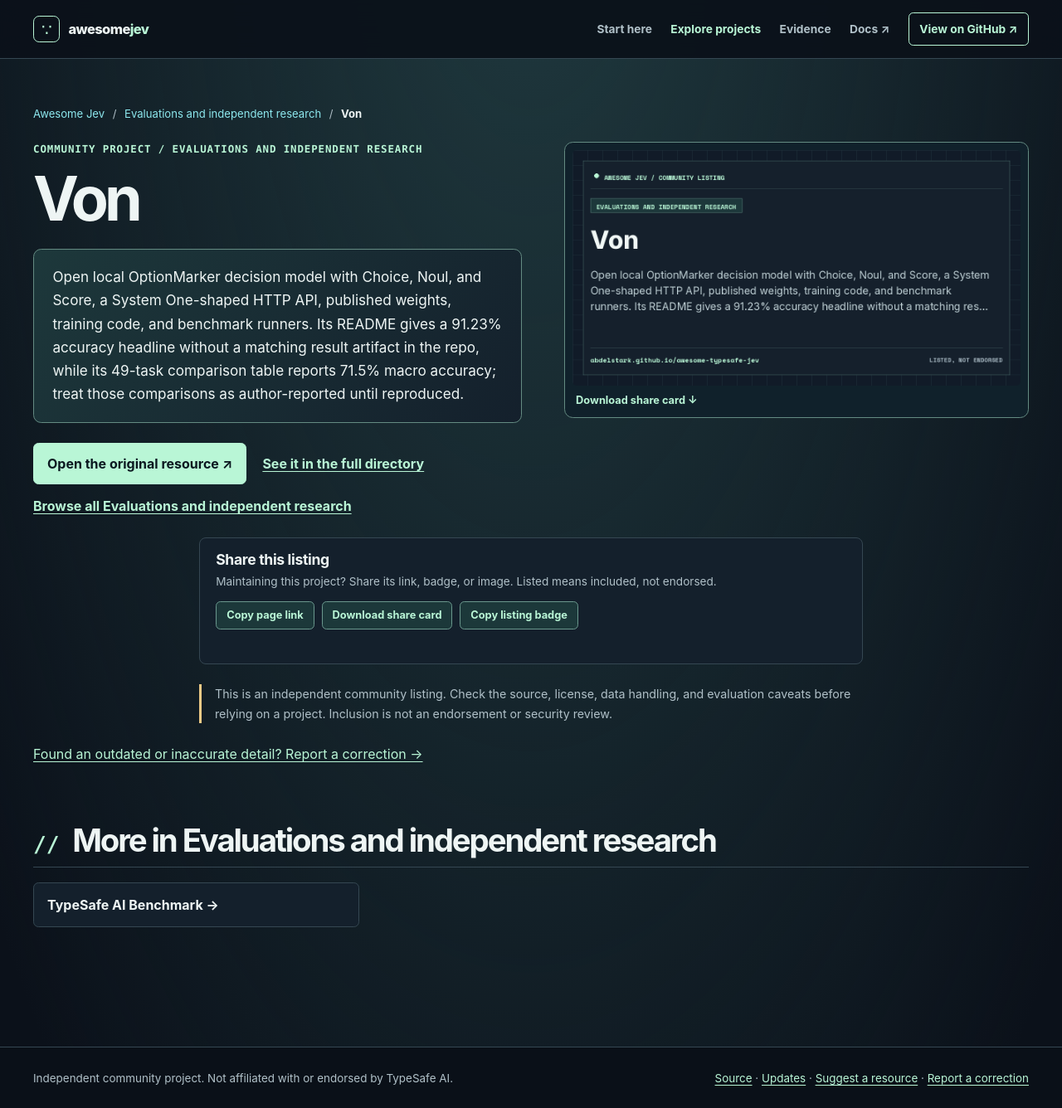
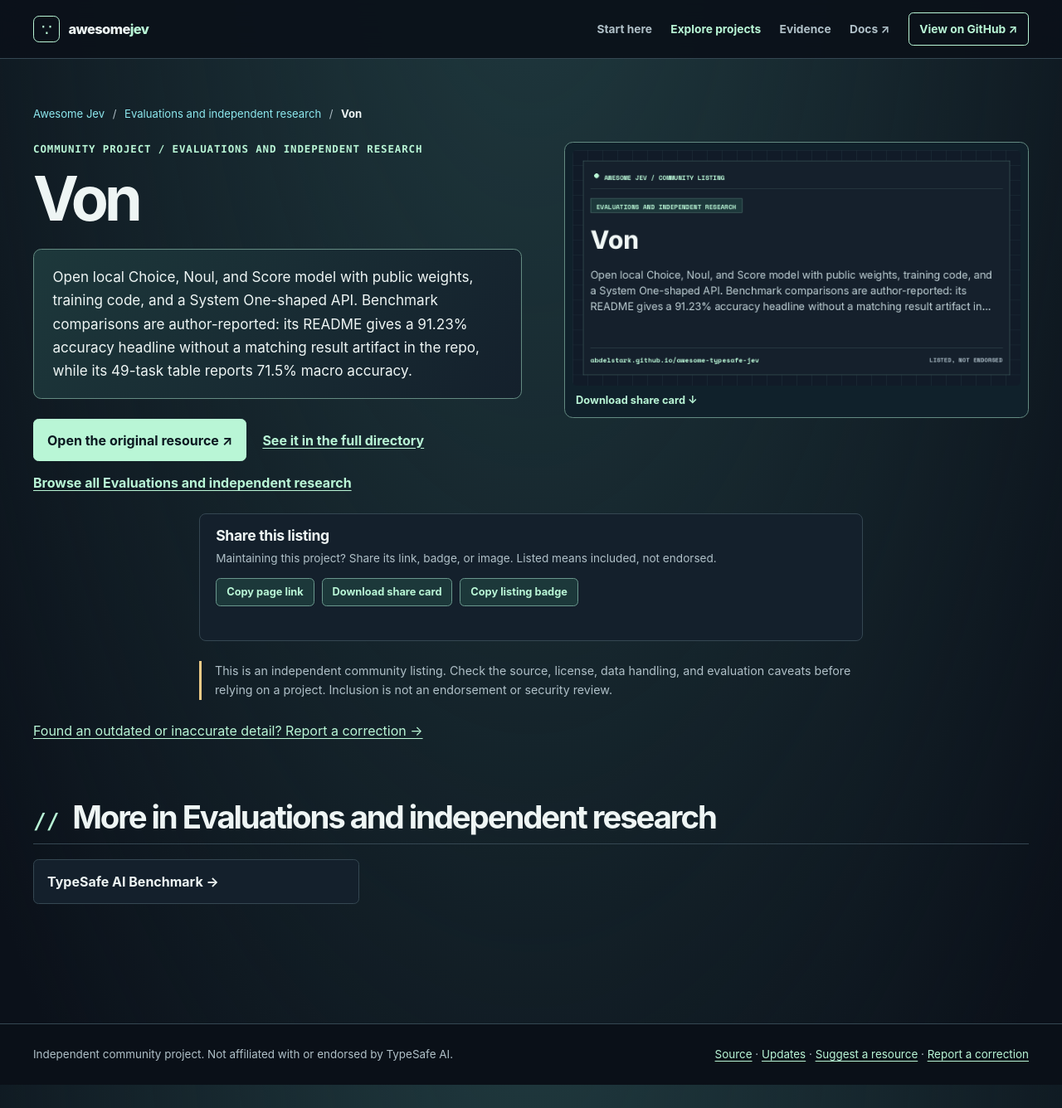
Before and after one commit to AbdelStark/awesome-typesafe, a Jekyll site: the page built from projects/gh-wfzyx-von.html, in a window 1280 px wide and 1336 px high. Shown: the whole window at 83% size. Built offline with Jekyll 4.4.1, drawn with Linux system fonts in a browser that asks for light colours.

Commit message:
Qualify Von benchmark claims in share preview

```diff
--- a/categories/evaluations-and-independent-research.html
+++ b/categories/evaluations-and-independent-research.html
@@ -114,7 +114,7 @@
     image: "/assets/cards/gh-iammrduncan-typesafe-ai-benchmark.png"
   - name: "Von"
     url: "https://github.com/wfzyx/von"
-    description: "Open local OptionMarker decision model with Choice, Noul, and Score, a System One-shaped HTTP API, published weights, training code, and benchmark runners. Its README gives a 91.23% accuracy headline without a matching result artifact in the repo, while its 49-task comparison table reports 71.5% macro accuracy; treat those comparisons as author-reported until reproduced."
+    description: "Open local Choice, Noul, and Score model with public weights, training code, and a System One-shaped API. Benchmark comparisons are author-reported: its README gives a 91.23% accuracy headline without a matching result artifact in the repo, while its 49-task table reports 71.5% macro accuracy."
     permalink: "/projects/gh-wfzyx-von/"
     image: "/assets/cards/gh-wfzyx-von.png"
 ---
--- a/projects/gh-wfzyx-von.html
+++ b/projects/gh-wfzyx-von.html
@@ -1,12 +1,12 @@
 ---
 layout: "resource"
 title: "Von | Awesome Jev"
-description: "Open local OptionMarker decision model with Choice, Noul, and Score, a System One-shaped HTTP API, published weights, training code, and benchmark runners. Its README gives a 91.23% accuracy headline without a matching result artifact in the repo, while its 49-task comparison table reports 71.5% macro accuracy; treat those comparisons as author-reported until reproduced."
+description: "Open local Choice, Noul, and Score model with public weights, training code, and a System One-shaped API. Benchmark comparisons are author-reported: its README gives a 91.23% accuracy headline without a matching result artifact in the repo, while its 49-task table reports 71.5% macro accuracy."
 permalink: "/projects/gh-wfzyx-von/"
 resource_name: "Von"
 resource_slug: "gh-wfzyx-von"
 resource_url: "https://github.com/wfzyx/von"
-description_markdown: "Open local OptionMarker decision model with Choice, Noul, and Score, a System One-shaped HTTP API, published weights, training code, and benchmark runners. Its README gives a 91.23% accuracy headline without a matching result artifact in the repo, while its 49-task comparison table reports 71.5% macro accuracy; treat those comparisons as author-reported until reproduced."
+description_markdown: "Open local Choice, Noul, and Score model with public weights, training code, and a System One-shaped API. Benchmark comparisons are author-reported: its README gives a 91.23% accuracy headline without a matching result artifact in the repo, while its 49-task table reports 71.5% macro accuracy."
 category_name: "Evaluations and independent research"
 category_id: "evaluations-and-independent-research"
 social_image: "/assets/cards/gh-wfzyx-von.png"
```
Also changed, not shown: README.md, assets/cards/gh-wfzyx-von.png, resources.json.
